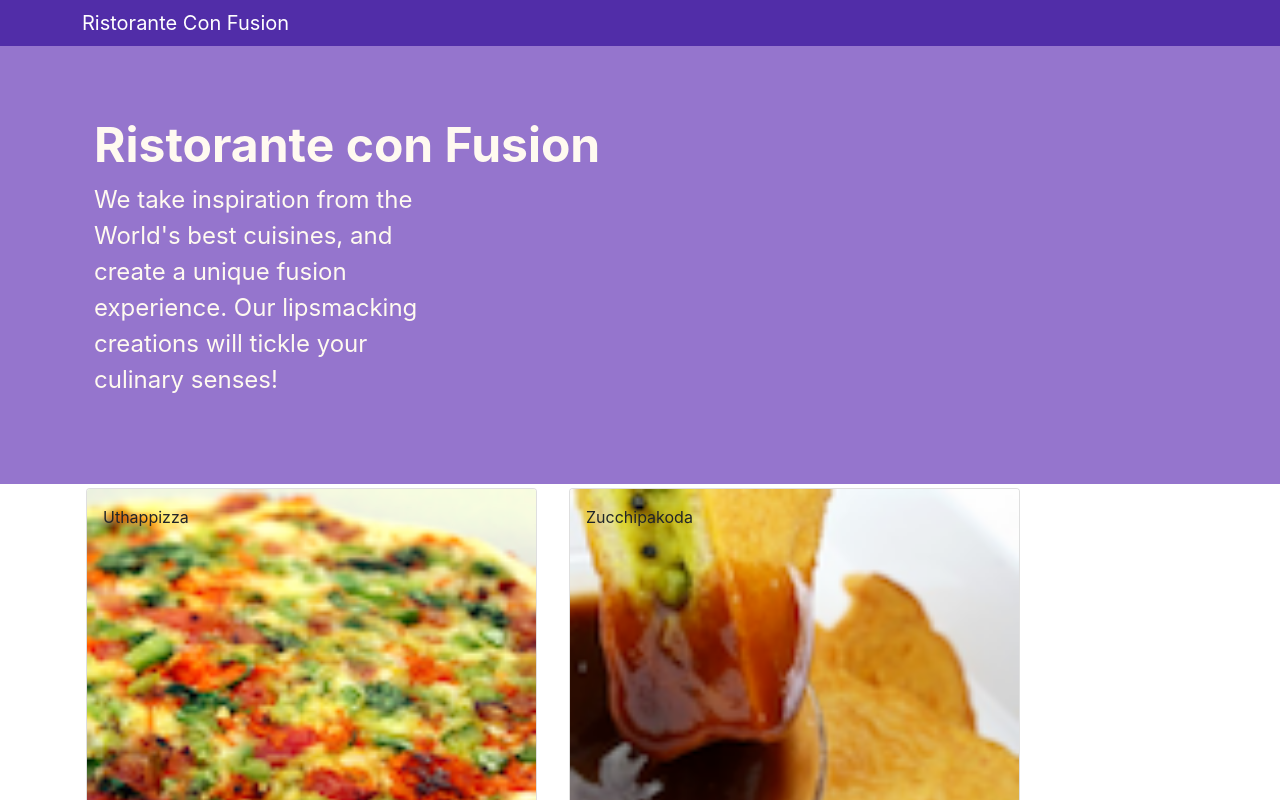
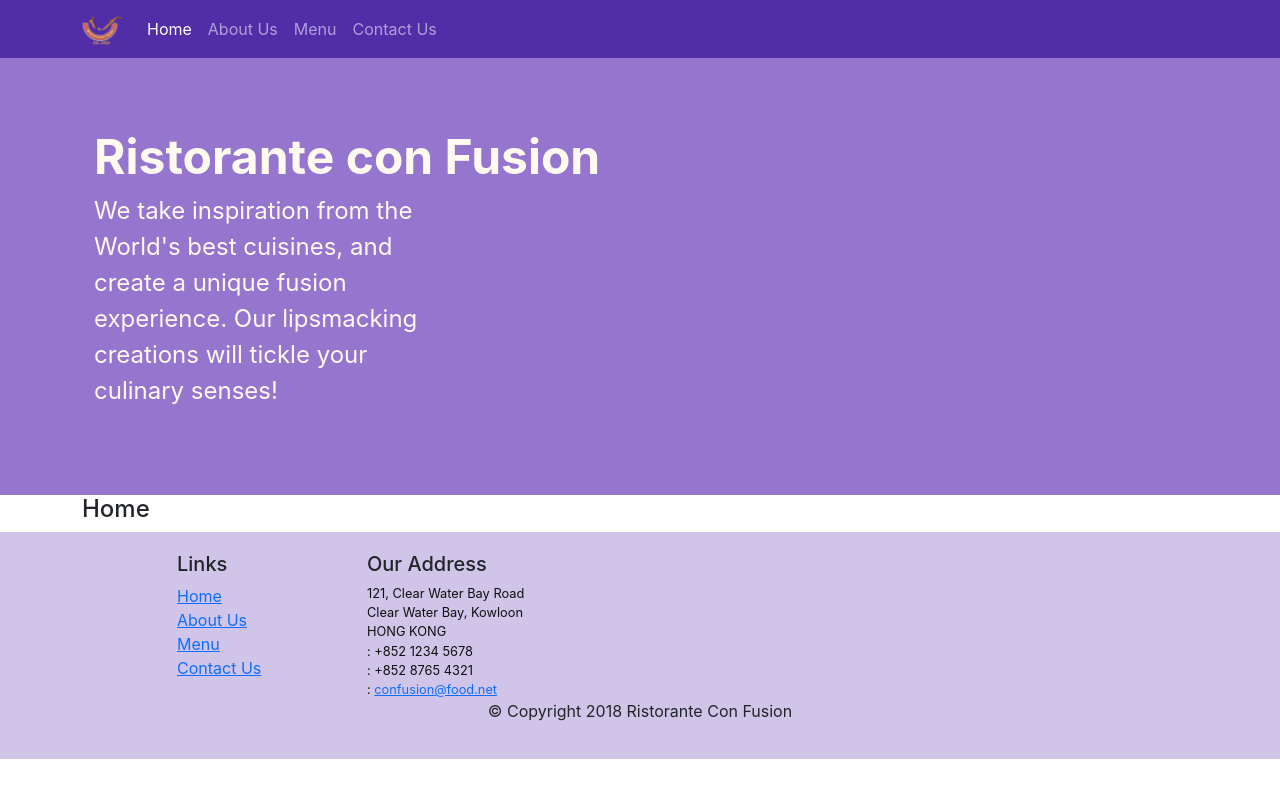
Before and after one commit to jigneng1/csc105-lab-react, a React (Create React App) app: page /home in a window 1280 px wide. Shown: the top 800 px of the page. Built offline with nearby package versions, Linux system fonts and the light colour scheme; the HTML template or start-up script is replaced by a standard one.

Commit message:
W2-04 React Router

```diff
--- a/package.json
+++ b/package.json
@@ -11,6 +11,7 @@
     "font-awesome": "^4.7.0",
     "react": "^18.1.0",
     "react-dom": "^18.1.0",
+    "react-router-dom": "^4.2.2",
     "react-scripts": "5.0.1",
     "reactstrap": "^9.0.2",
     "web-vitals": "^2.1.4"
--- a/src/App.js
+++ b/src/App.js
@@ -1,13 +1,16 @@
 import React, { Component } from 'react';
 import Main from './components/MainComponent';
 import './App.css';
+import { BrowserRouter } from 'react-router-dom';
 class App extends Component {
 
     render() {
       return (
-        <div className="App">
-          <Main />
-        </div>
+        <BrowserRouter>
+            <div className="App">
+                <Main />
+            </div>
+        </BrowserRouter>
       );
     }
   }
--- a/src/components/FooterComponent.js
+++ b/src/components/FooterComponent.js
@@ -1,5 +1,5 @@
 import React from 'react';
-
+import { Link } from 'react-router-dom';
 function Footer(props) {
     return (
         <div className="footer">
@@ -8,10 +8,10 @@
                     <div className="col-4 offset-1 col-sm-2">
                         <h5>Links</h5>
                         <ul className="list-unstyled">
-                            <li><a href="#">Home</a></li>
-                            <li><a href="#">About</a></li>
-                            <li><a href="#">Menu</a></li>
-                            <li><a href="contactus.html">Contact</a></li>
+                        <li><Link to='/home'>Home</Link></li>
+                        <li><Link to='/aboutus'>About Us</Link></li>
+                        <li><Link to='/menu'>Menu</Link></li>
+                        <li><Link to='/contactus'>Contact Us</Link></li>
                         </ul>
                     </div>
                     <div className="col-7 col-sm-5">
--- a/src/components/HeaderComponent.js
+++ b/src/components/HeaderComponent.js
@@ -1,13 +1,45 @@
+import { Nav, Navbar, NavbarBrand, NavbarToggler, Collapse, NavItem, Jumbotron } from 'reactstrap';
+import { NavLink } from 'react-router-dom';
 import React, { Component } from 'react';
-import { Navbar, NavbarBrand } from 'reactstrap';
+class Header extends Component {
+    constructor(props) {
+        super(props);
 
-class Header extends Component {
+        this.toggleNav = this.toggleNav.bind(this);
+        this.state = {
+          isNavOpen: false
+        };
+      }
+
+      toggleNav() {
+        this.setState({
+          isNavOpen: !this.state.isNavOpen
+        });
+      }
+
     render() {
         return(
-    <React.Fragment>
-      <Navbar dark>
-        <div className="container">
-            <NavbarBrand href="/">Ristorante Con Fusion</NavbarBrand>
+            <div>
+                <Navbar dark expand="md">
+                    <div className="d-flex container">
+                        <NavbarToggler onClick={this.toggleNav} />
+                        <NavbarBrand className="mr-auto" href="/"><img src='assets/images/logo.png' height="30" width="41" alt='Ristorante Con Fusion' /></NavbarBrand>
+                        <Collapse isOpen={this.state.isNavOpen} navbar>
+                            <Nav navbar>
+                            <NavItem>
+                                <NavLink className="nav-link"  to='/home'><span className="fa fa-home fa-lg"></span> Home</NavLink>
+                            </NavItem>
+                            <NavItem>
+                                <NavLink className="nav-link" to='/aboutus'><span className="fa fa-info fa-lg"></span> About Us</NavLink>
+                            </NavItem>
+                            <NavItem>
+                                <NavLink className="nav-link"  to='/menu'><span className="fa fa-list fa-lg"></span> Menu</NavLink>
+                            </NavItem>
+                            <NavItem>
+                                <NavLink className="nav-link" to='/contactus'><span className="fa fa-address-card fa-lg"></span> Contact Us</NavLink>
+                            </NavItem>
+                            </Nav>
+                        </Collapse>
                     </div>
                 </Navbar>
                 <div class="jumbotron">
@@ -20,7 +52,8 @@
                 		</div>
             		</div>
         	   </div>
-    </React.Fragment>
+
+            </div>
         );
     }
 }
--- /dev/null
+++ b/src/components/HomeComponent.js
@@ -0,0 +1,10 @@
+import React from 'react';
+
+function Home(props) {
+    return(
+      <div className="container">
+        <h4>Home</h4>
+      </div>
+    );
+}
+export default Home;
--- a/src/components/MainComponent.js
+++ b/src/components/MainComponent.js
@@ -3,6 +3,8 @@
 import { DISHES } from '../shared/dishes';
 import Header from './HeaderComponent';
 import Footer from './FooterComponent';
+import Home from './HomeComponent';
+import { Switch, Route, Redirect } from 'react-router-dom';
 class Main extends Component {
 
     constructor(props) {
@@ -14,18 +16,29 @@
     }
 
     onDishSelect(dishId) {
-    this.setState({selectedDish: dishId})
+        this.setState({ selectedDish: dishId })
     }
-
     render() {
+        const HomePage = () => {
+            return(
+                <Home
+                />
+            );
+          }
         return (
             <div>
                 <Header />
-        <Menu dishes={this.state.dishes} onClick={(dishId) => this.onDishSelect(dishId)} />
+                <Switch>
+                    <Route path='/home' component={HomePage} />
+                    <Route exact path='/menu' component={() => <Menu dishes={this.state.dishes} />} />
+                    <Redirect to="/home" />
+                </Switch>
                 <Footer />
             </div>
+
         );
     }
+
 }
 
 export default Main;
```
Also changed, not shown: 1 other file (tests, documents, lock files or other folders). Lines whose indentation alone changed are shown as unchanged.
